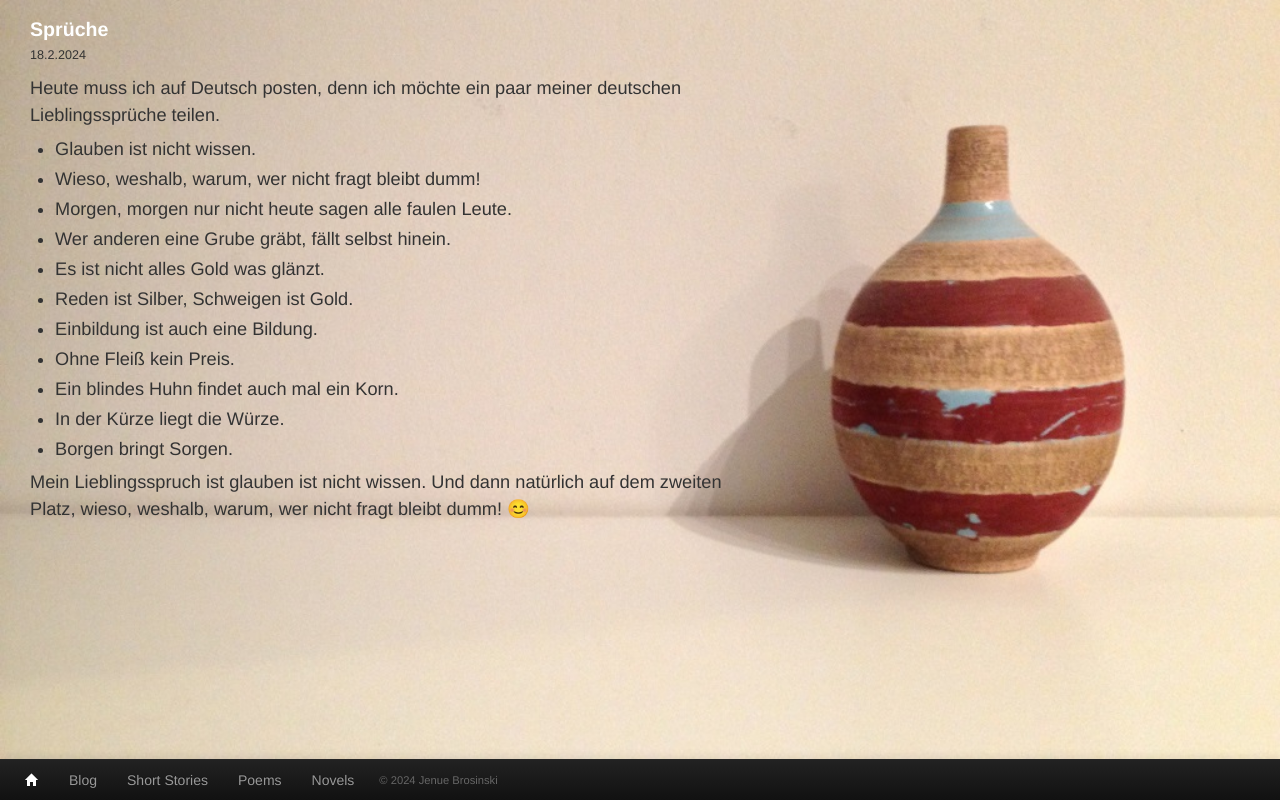
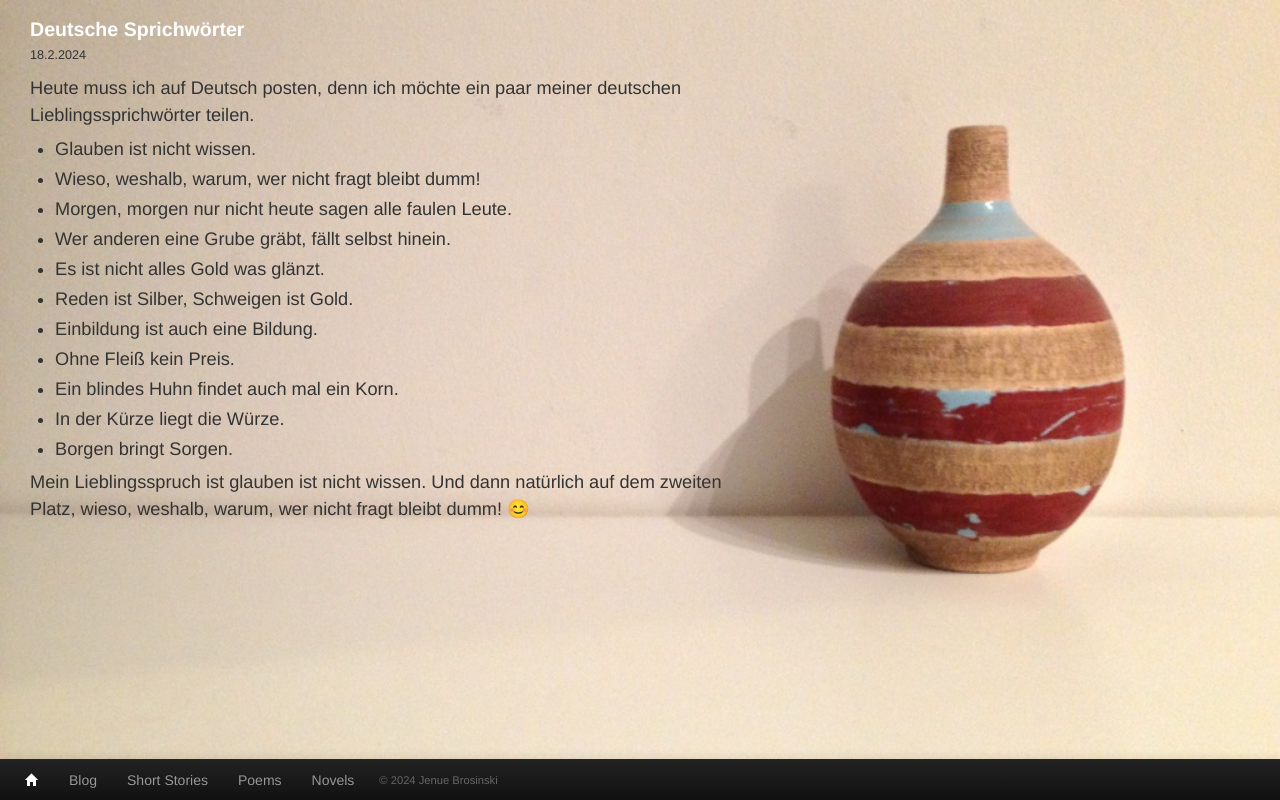
Before and after one commit to sbrosinski/jenuecom, an Eleventy site: page content/blog/sprueche.md in a window 1280 px wide. Built offline with nearby package versions, Linux system fonts and the light colour scheme; Eleventy itself is replaced by a stand-in of ours; files that its build step writes are made by us from their sources.

Commit message:
New Post Sprueche 2

```diff
--- a/content/blog/sprueche.md
+++ b/content/blog/sprueche.md
@@ -1,9 +1,9 @@
 ---
-title: Sprüche
+title: Deutsche Sprichwörter
 date: "2024-02-18"
 ---
 
-Heute muss ich auf Deutsch posten, denn ich möchte ein paar meiner deutschen Lieblingssprüche teilen.
+Heute muss ich auf Deutsch posten, denn ich möchte ein paar meiner deutschen Lieblingssprichwörter teilen.
 
 * Glauben ist nicht wissen.
 
```
